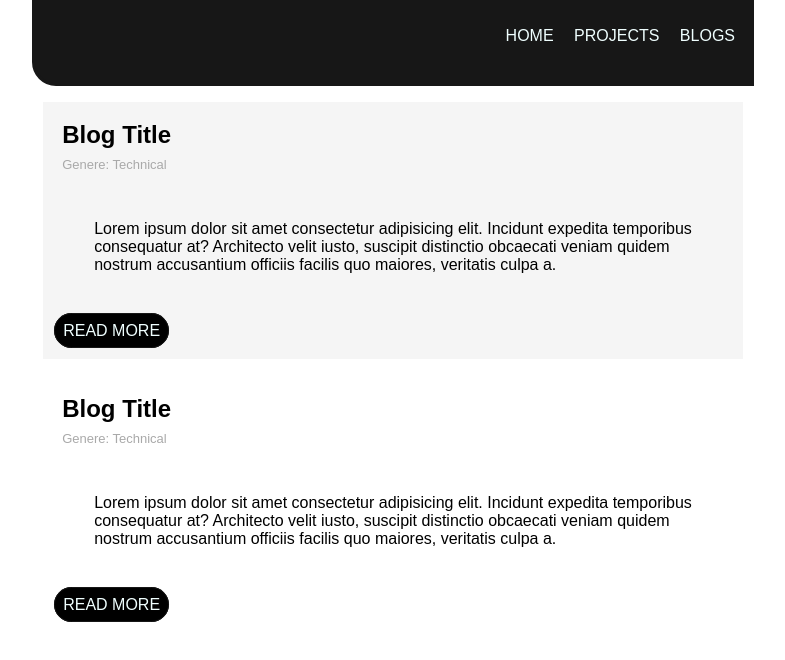
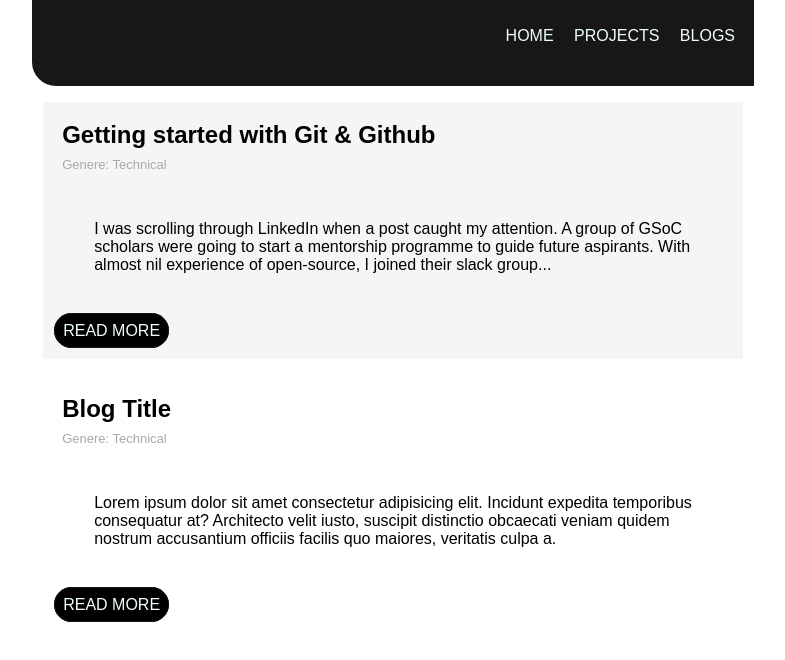
Before and after one commit to manishkrjha/Portfolio, a plain HTML site: page pages/blog.html in a window 1280 px wide. Shown: the whole page, without its empty margins (247-1032 px from the left). Drawn offline with Linux system fonts and the light colour scheme.

Commit message:
added blog

```diff
--- a/pages/blog.html
+++ b/pages/blog.html
@@ -18,13 +18,13 @@
     <main>
         <div class="blog-regular grey-section">
             <header>
-                <h2>Blog Title</h2>
+                <h2>Getting started with Git & Github</h2>
             </header>
             <small class="blog-genere">Genere: Technical</small>
             <section>
-                Lorem ipsum dolor sit amet consectetur adipisicing elit. Incidunt expedita temporibus consequatur at? Architecto velit iusto, suscipit distinctio obcaecati veniam quidem nostrum accusantium officiis facilis quo maiores, veritatis culpa a.
+                I was scrolling through LinkedIn when a post caught my attention. A group of GSoC scholars were going to start a mentorship programme to guide future aspirants. With almost nil experience of open-source, I joined their slack group...
             </section>
-            <a class="link-default link-primary" href="#">READ MORE</a>
+            <a class="link-default link-primary" href="https://medium.com/@manishkrjha/getting-started-with-git-github-d0d5183eeeef">READ MORE</a>
         </div>
         <div class="blog-regular">
             <header>
```
